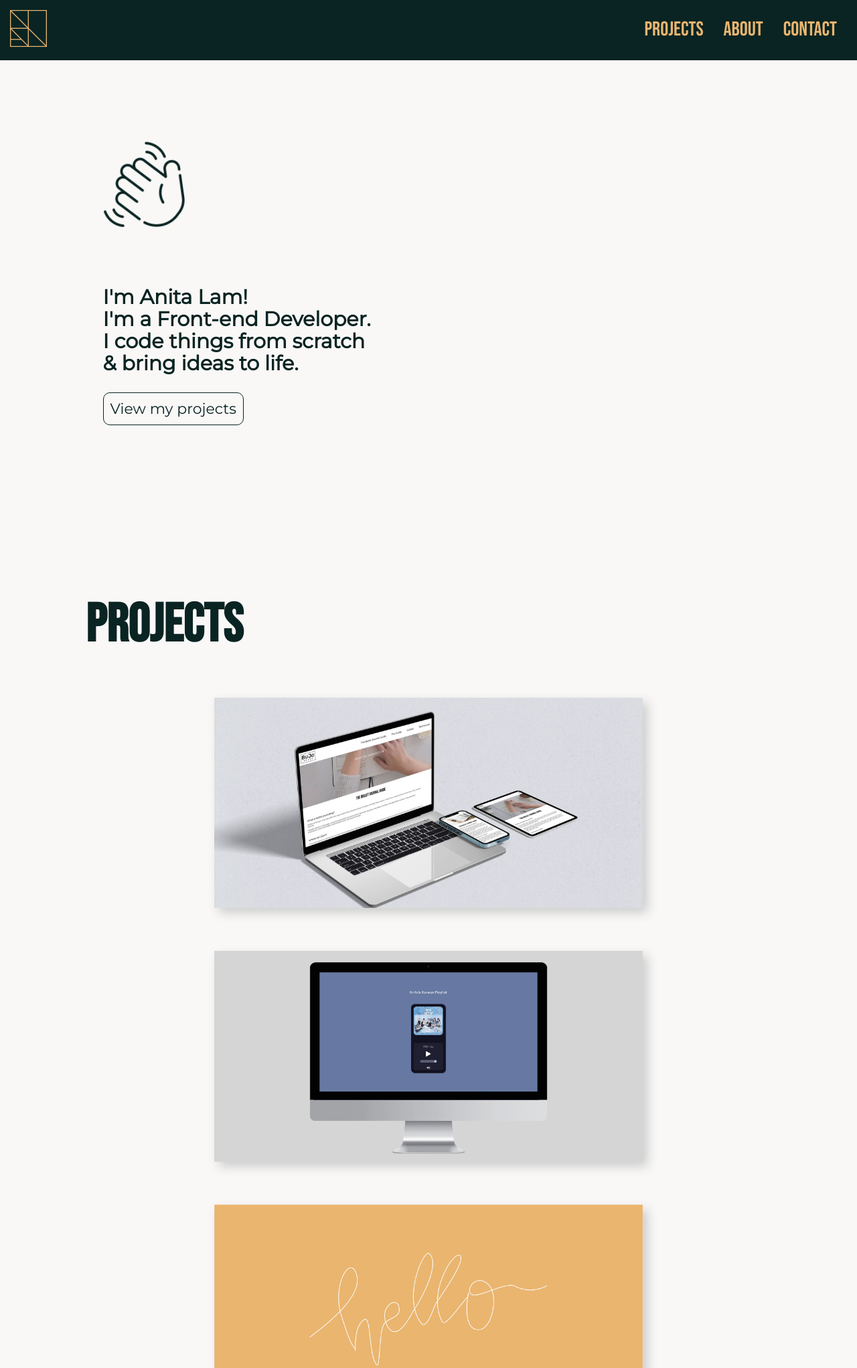
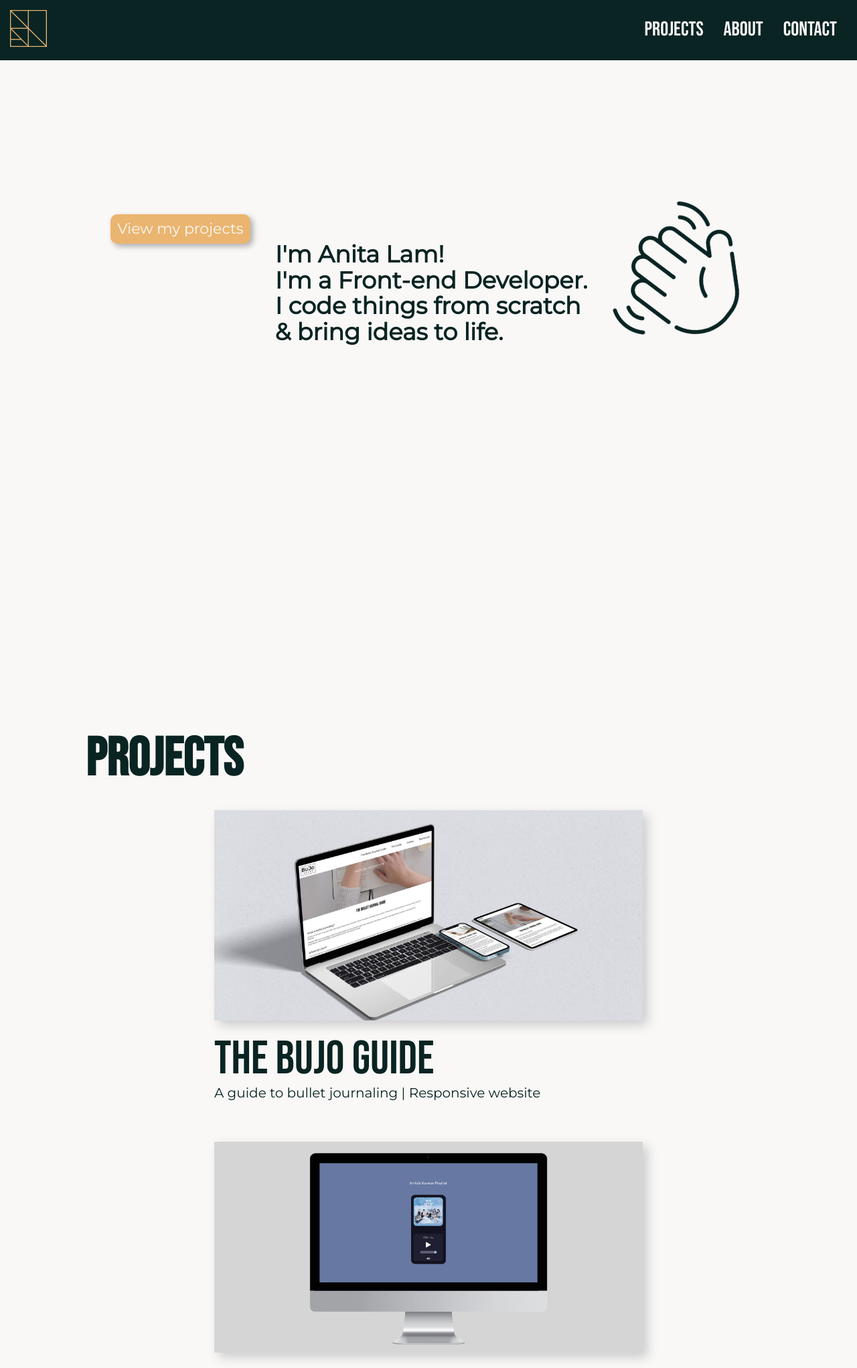
Before and after one commit to anitaalam/MDIA-4590-Assignment-2, a PHP site: page / in a window 1280 px wide. Shown: the top 2043 px of the page at 67% size. Run offline with PHP 8.4, Linux system fonts and the light colour scheme; some libraries are stand-ins or nearby versions.

Commit message:
Styling changes
Making styling changes on portfolio

```diff
--- a/project.php
+++ b/project.php
@@ -1,35 +1,46 @@
 <section id="projects">
     <h2>Projects</h2>
     <div class="card_container">
+        <div class="project-card-wrapper">
             <div class="project_card">
                 <img class="project" src="images/thebujoguide.jpg" alt="Web development project on a guide about bullet journaling.">
                 <div class="card_overlay">
-                <div class="projectitle">THE BUJO GUIDE</div>
+                    <!-- <div class="projectitle">THE BUJO GUIDE</div> -->
                     <div class="view-btn">
-                    <a href="artifact01/index.html" target="_blank">View Site</a>
-                    <a href="https://github.com/anitaalam/the-bujo-guide" target="_blank">View Code</a>
+                        <a class="view-site" href="artifact01/index.html" target="_blank">View Site</a>
+                        <a class="view-code" href="https://github.com/anitaalam/the-bujo-guide" target="_blank">View Code</a>
                     </div>
                 </div>
             </div>
+            <div class="projectitle">THE BUJO GUIDE</div>
+            <p class="project-description">A guide to bullet journaling &verbar; Responsive website</p>
+        </div>
+        <div class="project-card-wrapper">
             <div class="project_card">
                 <img class="project" src="images/mp3player.png" alt="MP3 Player creating using HTML, CSS, and JavaScript.">
                 <div class="card_overlay">
-                <div class="projectitle">MP3 PLAYER</div>
+                    <!-- <div class="projectitle">MP3 PLAYER</div> -->
                     <div class="view-btn">
-                    <a href="artifact02/index.html" target="_blank">View Site</a>
-                    <a href="https://github.com/anitaalam/mp3-player" target="_blank">View Code</a>
+                        <a class="view-site" href="artifact02/index.html" target="_blank">View Demo</a>
+                        <a class="view-code" href="https://github.com/anitaalam/mp3-player" target="_blank">View Code</a>
                     </div>
                 </div>
             </div>
+            <div class="projectitle">MP3 PLAYER</div>
+            <p class="project-description">Korean Playlist &verbar; HTML &verbar; CSS &verbar; JavaScript</p>
+        </div>
+        <div class="project-card-wrapper">
             <div class="project_card">
                 <img class="project" src="images/animations.jpg" alt="Animations created using HTML,CSS, JavaScript, and GSAP.">
                 <div class="card_overlay">
-                <div class="projectitle">ANIMATIONS</div>
                     <div class="view-btn">
-                    <a href="artifact03/index.html" target="_blank">View Site</a>
-                    <a href="https://github.com/anitaalam/animations" target="_blank">View Code</a>
+                        <a class="view-site" href="artifact03/index.html" target="_blank">View Demo</a>
+                        <a class="view-code" href="https://github.com/anitaalam/animations" target="_blank">View Code</a>
                     </div>
                 </div>
             </div>
+            <div class="projectitle">ANIMATIONS</div>
+            <p class="project-description">Collections of animations &verbar; JavaScript &verbar; GSAP</p>
+        </div>
     </div>
 </section>
--- a/styles/main.css
+++ b/styles/main.css
@@ -114,7 +114,7 @@ header .logo-link {
 }
 
 .gn a {
-    color: #eab570;
+    color: #f9f8f7;
     padding: 30px 25px;
     display: inline-block;
     font-size: 50px;
@@ -122,17 +122,17 @@ header .logo-link {
     transition: all .2s ease-in-out;
 }
 
-.gn a:hover {
+/* .gn a:hover {
     transform: scale(1.1);
-}
+} */
 
 .gn a::before {
     content: "";
     height: 2px;
-    width: 60%;
+    width: 40%;
     background-color: #eab570;
     position: absolute;
-    left: 20%;
+    /* left: 20%; */
     bottom: 20%;
     transform: scaleX(0);
     transition: transform 0.3s ease;
@@ -179,21 +179,26 @@ h1 {
 .bnr a {
     margin-left: 12%;
     padding: 10px;
-    border: 1px solid #092422;
+    /* border: 1px solid #092422; */
     font-family: Montserrat;
-    color:#092422;
+    color:#f9f8f7;
     border-radius: 10px;
+    background: #eab570;
+    margin-top: 30px;
+    display: inline-block;
+    box-shadow: 4px 4px 8px 0px rgb(0 0 0 / 30%);
     transition: 0.3s;
 }
 
-.view-my-projects-btn {
+/* .view-my-projects-btn {
     margin-top: 40px;
+} */
+
+.bnr a:hover {
+    background: rgb(234, 181, 113, 0.8);
+    color: rgb(249, 248, 247, 0.8);
 }
 
-.bnr a:hover {
-    background: #092422;
-    color: #f9f8f7;
-}
 
 /******** PROJECT ********/
 
@@ -215,6 +220,10 @@ h1 {
     margin-bottom: -10px;
 }
 
+.project-card-wrapper {
+    margin-bottom: 30px;
+}
+
 .project_card {
     position: relative;
     text-align: center;
@@ -222,6 +231,17 @@ h1 {
     width: 80vw;
     overflow: hidden;
     box-shadow: 7px 7px 15px #ccc;
+}
+
+.projectitle {
+    margin-top: 20px;
+    font-size: 25px;
+    /* color:#eab570; */
+}
+
+.project-description {
+    font-family: Montserrat;
+    width: 80vw;
 }
 
 .card_overlay {
@@ -242,7 +262,8 @@ h1 {
 }
 
 .view-btn a {
-    border: 1px solid #f9f8f7;
+    /* border: 1px solid #f9f8f7; */
+    background: #eab570;
     font-family: Montserrat;
     font-size: 14px;
     color: #f9f8f7;
@@ -251,14 +272,25 @@ h1 {
     border-radius: 10px;
 }
 
+.view-site {
+    border: 1px solid #f9f8f7;
+    /* background: #eab570; */
+    font-family: Montserrat;
+    font-size: 14px;
+    color: #f9f8f7;
+    padding: 10px;
+    margin: 0 10px;
+    border-radius: 10px;
+}
+
 .view-btn a:hover {
     /* border: 1px solid #eab570; */
-    background: #eab570;
+    background: rgb(234, 181, 113, 0.9);
 }
 
-.projectitle {
+/* .projectitle {
     font-size: 30px;
-}
+} */
 
 
 /******** ABOUT ********/
@@ -348,9 +380,11 @@ Media Queries
         font-size: 42px;
     }
     .view-btn a {
-        font-size: 15px;
+        font-size: 18px;
     }
-
+    .project-description {
+        font-size: 18px;
+    }
     .anitalam {
         width: 50%;
     }
@@ -410,9 +444,34 @@ Media Queries
     .logo img {
         height: 55px;
     }
+    .bnr {
+        display: flex;
+        flex-direction: row-reverse;
+        justify-content: space-evenly;
+        padding-top: 25vh;
+        width: 80vw;
+        margin-left: auto;
+        margin-right: auto;
+    }
+    .bnr-content {
+        /* margin: 15% 20% 0 10%; */
+        display: inline-block;
+        width: 40%;
+    }
 
+    h1 {
+        font-size: 35px;
+        padding-left: 0;
+    }
+
+    .bnr a {
+        margin-left: 0;
+        font-size: 22px;
+    }
     .waving {
-        padding-top: 9%;
+        height: 200px;
+        padding-top: 0;
+        margin-left: 0;
     }
     #projects h2,
     #about h2 {
@@ -421,6 +480,9 @@ Media Queries
     .project_card {
         margin-top: 5%;
         width: 50vw;
+    }
+    .project-description {
+        width: 100%;
     }
     .projectitle {
         font-size: 62px;
@@ -436,13 +498,15 @@ Media Queries
     .project_card:hover .card_overlay {
         background: rgba(0,0,0,0.5);
     }
-    .projectitle,
+    /* .projectitle, */
     .view-btn {
         opacity: 0;
         transition: 1s ease;
     }
-
-    .project_card:hover .projectitle,
+    .project-description {
+        font-size: 20px;
+    }
+    /* .project_card:hover .projectitle, */
     .project_card:hover .view-btn {
         opacity: 1;
     }
```
Lines whose indentation alone changed are shown as unchanged.
